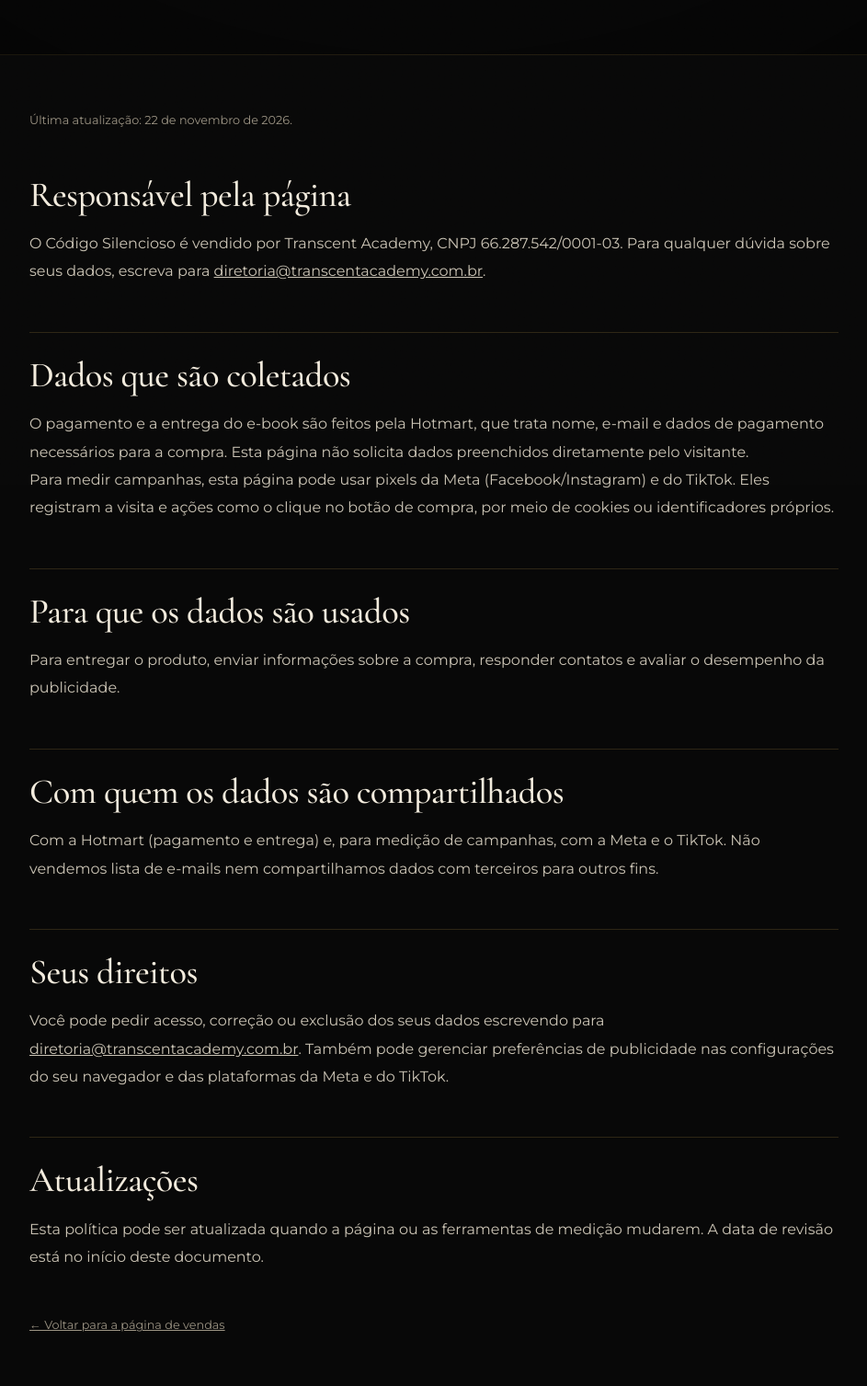
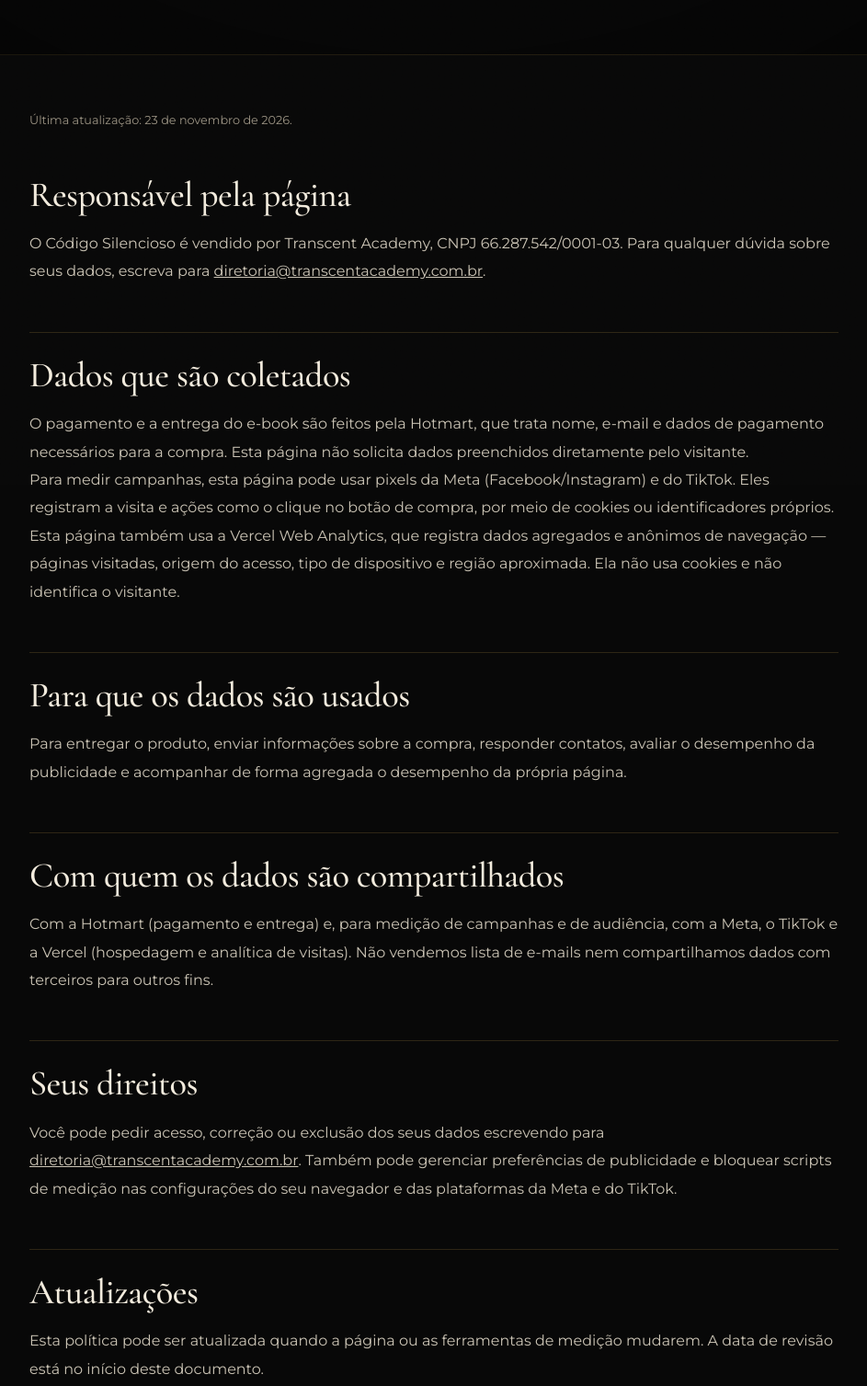
Before and after one commit to Vicentxiii/pagina-vendas-codigo-silencioso, a plain HTML site: page privacidade.html in a window 1280 px wide. Shown: the part 740-2247 px from the top of the page at 92% size, without its empty margins (168-1111 px from the left). Drawn offline with nearby package versions, Linux system fonts and the light colour scheme.

Commit message:
Remove @vercel/analytics package and related files; update privacy policy to include Vercel Web Analytics usage and clarify data sharing practices.

```diff
--- a/package.json
+++ /dev/null
@@ -1,5 +0,0 @@
-{
-  "dependencies": {
-    "@vercel/analytics": "^2.0.1"
-  }
-}
--- a/privacidade.html
+++ b/privacidade.html
@@ -11,6 +11,16 @@
 <link href="https://fonts.googleapis.com/css2?family=Cormorant+Garamond:ital,wght@0,300;0,400;0,500;0,600;0,700;1,300;1,400;1,500;1,600&family=Montserrat:wght@300;400;500;600&display=swap" rel="stylesheet">
 <link rel="stylesheet" href="css/style.css">
 <link rel="icon" type="image/svg+xml" href="favicon.svg">
+<!-- Vercel Web Analytics — omitido no Local Host para evitar 404 -->
+<script>
+  if (!/^(localhost|127\.0\.0\.1)$/.test(location.hostname)) {
+    window.va = window.va || function () { (window.vaq = window.vaq || []).push(arguments); };
+    var s = document.createElement('script');
+    s.src = '/_vercel/insights/script.js';
+    s.defer = true;
+    document.head.appendChild(s);
+  }
+</script>
 </head>
 <body>
 
@@ -33,7 +43,7 @@
 </header>
 
 <main class="wrap" style="padding-top:60px;padding-bottom:90px;max-width:880px">
- <p class="small">Última atualização: 22 de novembro de 2026.</p>
+ <p class="small">Última atualização: 23 de novembro de 2026.</p>
 
  <div style="margin-top:50px">
   <h2 style="font-size:clamp(1.8rem,3vw,2.4rem);margin-bottom:18px">Responsável pela página</h2>
@@ -44,21 +54,22 @@
   <h2 style="font-size:clamp(1.8rem,3vw,2.4rem);margin-bottom:18px">Dados que são coletados</h2>
   <p style="color:#cbc4b5;line-height:1.9">O pagamento e a entrega do e-book são feitos pela Hotmart, que trata nome, e-mail e dados de pagamento necessários para a compra. Esta página não solicita dados preenchidos diretamente pelo visitante.</p>
   <p style="color:#cbc4b5;line-height:1.9">Para medir campanhas, esta página pode usar pixels da Meta (Facebook/Instagram) e do TikTok. Eles registram a visita e ações como o clique no botão de compra, por meio de cookies ou identificadores próprios.</p>
+  <p style="color:#cbc4b5;line-height:1.9">Esta página também usa a Vercel Web Analytics, que registra dados agregados e anônimos de navegação — páginas visitadas, origem do acesso, tipo de dispositivo e região aproximada. Ela não usa cookies e não identifica o visitante.</p>
  </div>
 
  <div style="margin-top:50px;padding-top:26px;border-top:1px solid var(--line)">
   <h2 style="font-size:clamp(1.8rem,3vw,2.4rem);margin-bottom:18px">Para que os dados são usados</h2>
-  <p style="color:#cbc4b5;line-height:1.9">Para entregar o produto, enviar informações sobre a compra, responder contatos e avaliar o desempenho da publicidade.</p>
+  <p style="color:#cbc4b5;line-height:1.9">Para entregar o produto, enviar informações sobre a compra, responder contatos, avaliar o desempenho da publicidade e acompanhar de forma agregada o desempenho da própria página.</p>
  </div>
 
  <div style="margin-top:50px;padding-top:26px;border-top:1px solid var(--line)">
   <h2 style="font-size:clamp(1.8rem,3vw,2.4rem);margin-bottom:18px">Com quem os dados são compartilhados</h2>
-  <p style="color:#cbc4b5;line-height:1.9">Com a Hotmart (pagamento e entrega) e, para medição de campanhas, com a Meta e o TikTok. Não vendemos lista de e-mails nem compartilhamos dados com terceiros para outros fins.</p>
+  <p style="color:#cbc4b5;line-height:1.9">Com a Hotmart (pagamento e entrega) e, para medição de campanhas e de audiência, com a Meta, o TikTok e a Vercel (hospedagem e analítica de visitas). Não vendemos lista de e-mails nem compartilhamos dados com terceiros para outros fins.</p>
  </div>
 
  <div style="margin-top:50px;padding-top:26px;border-top:1px solid var(--line)">
   <h2 style="font-size:clamp(1.8rem,3vw,2.4rem);margin-bottom:18px">Seus direitos</h2>
-  <p style="color:#cbc4b5;line-height:1.9">Você pode pedir acesso, correção ou exclusão dos seus dados escrevendo para <a href="mailto:diretoria@transcentacademy.com.br">diretoria@transcentacademy.com.br</a>. Também pode gerenciar preferências de publicidade nas configurações do seu navegador e das plataformas da Meta e do TikTok.</p>
+  <p style="color:#cbc4b5;line-height:1.9">Você pode pedir acesso, correção ou exclusão dos seus dados escrevendo para <a href="mailto:diretoria@transcentacademy.com.br">diretoria@transcentacademy.com.br</a>. Também pode gerenciar preferências de publicidade e bloquear scripts de medição nas configurações do seu navegador e das plataformas da Meta e do TikTok.</p>
  </div>
 
  <div style="margin-top:50px;padding-top:26px;border-top:1px solid var(--line)">
```
Also changed, not shown: index.html (+10 -0 lines), README.md, 1 other file.
